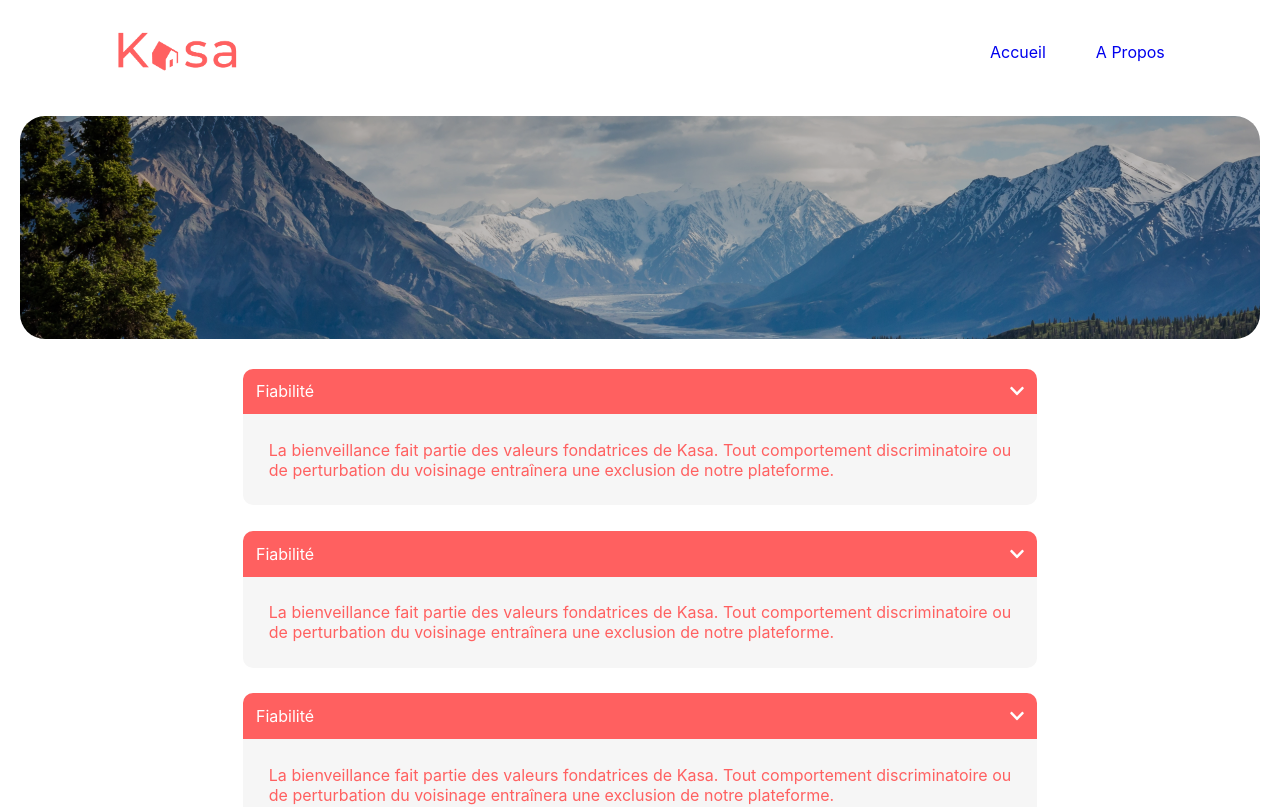
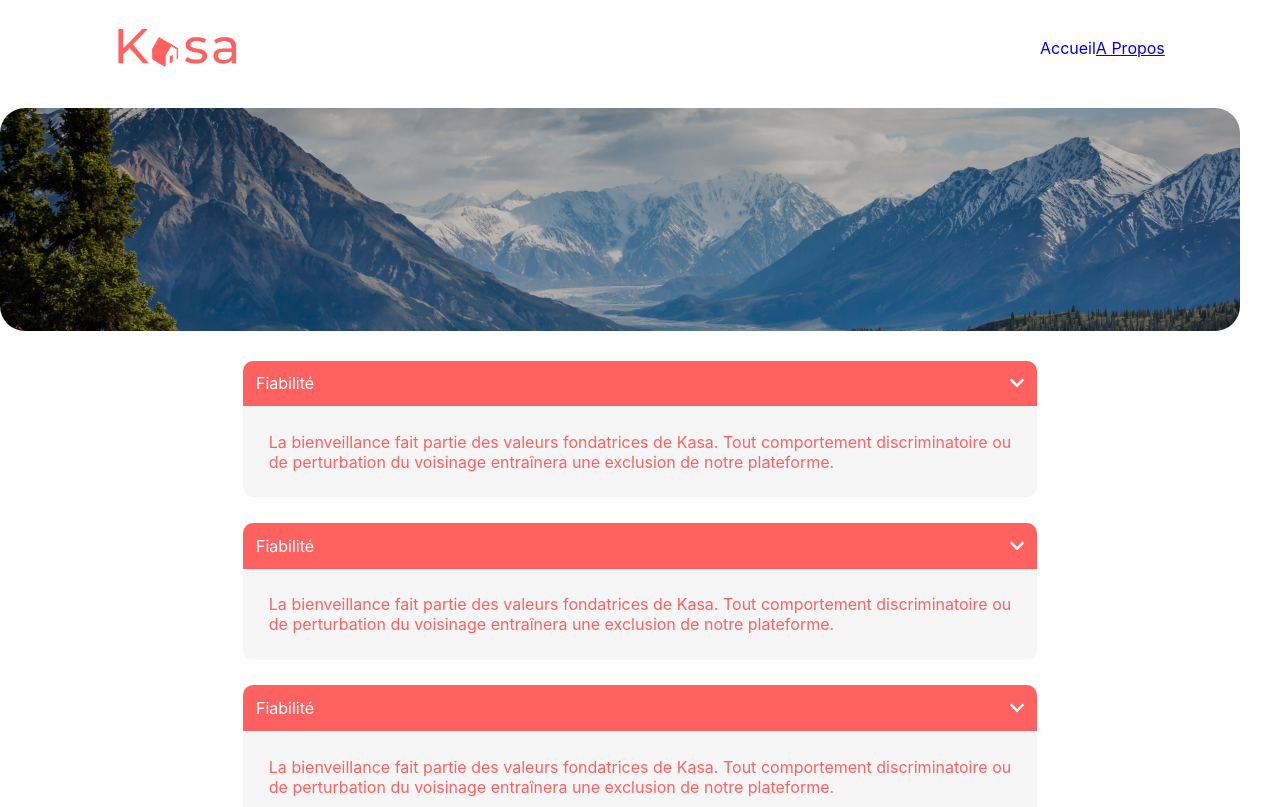
Before and after one commit to cnahornyj/kasa, a React (Create React App) app: page /a-propos in a window 1280 px wide. Shown: the top 807 px of the page. Built offline with nearby package versions, Linux system fonts and the light colour scheme.

Commit message:
Réorganisation des fichiers de l'application

```diff
--- a/public/index.html
+++ b/public/index.html
@@ -1,5 +1,5 @@
 <!DOCTYPE html>
-<html lang="en">
+<html lang="fr">
   <head>
     <meta charset="utf-8" />
     <link rel="icon" href="%PUBLIC_URL%/favicon.ico" />
@@ -10,34 +10,13 @@
       content="Web site created using create-react-app"
     />
     <link rel="apple-touch-icon" href="%PUBLIC_URL%/logo192.png" />
-    <!--
-      manifest.json provides metadata used when your web app is installed on a
-      user's mobile device or desktop. See https://developers.google.com/web/fundamentals/web-app-manifest/
-    -->
     <link rel="manifest" href="%PUBLIC_URL%/manifest.json" />
-    <!--
-      Notice the use of %PUBLIC_URL% in the tags above.
-      It will be replaced with the URL of the `public` folder during the build.
-      Only files inside the `public` folder can be referenced from the HTML.
 
-      Unlike "/favicon.ico" or "favicon.ico", "%PUBLIC_URL%/favicon.ico" will
-      work correctly both with client-side routing and a non-root public URL.
-      Learn how to configure a non-root public URL by running `npm run build`.
-    -->
-    <title>React App</title>
+    <title>Kasa</title>
   </head>
   <body>
     <noscript>You need to enable JavaScript to run this app.</noscript>
     <div id="root"></div>
-    <!--
-      This HTML file is a template.
-      If you open it directly in the browser, you will see an empty page.
 
-      You can add webfonts, meta tags, or analytics to this file.
-      The build step will place the bundled scripts into the <body> tag.
-
-      To begin the development, run `npm start` or `yarn start`.
-      To create a production bundle, use `npm run build` or `yarn build`.
-    -->
   </body>
 </html>
--- a/src/components/App.js
+++ b/src/components/App.js
@@ -1,23 +1,20 @@
 import "../styles/App.css";
 import React, { Component } from "react";
-import Header from "./Header";
-//import Banner from "./Banner";
-/*import ListHouses from "./ListHouses";
-import CardsList from "./CardsList";*/
-import Propos from "./Propos";
-import Footer from "./Footer";
+import {BrowserRouter, Switch, Route } from 'react-router-dom'
+import Accueil from "../pages/Accueil";
+import Propos from "../pages/Propos";
+import Error from "../pages/Error"
 
 class App extends Component {
   render() {
     return (
-      <div className="App">
-        <Header />
-        <Propos />
-        {/*<Banner />*/}
-        {/*<CardsList />*/}
-        {/*<ListHouses />*/}
-        <Footer />
-      </div>
+       <BrowserRouter>
+       <Switch>
+         <Route path="/" exact component={Accueil}/>
+         <Route path="/a-propos" exact component={Propos}/>
+         <Route component={Error}/>
+       </Switch>
+       </BrowserRouter>
     );
   }
 }
--- a/src/components/Navbar.js
+++ b/src/components/Navbar.js
@@ -1,21 +1,18 @@
 import React, { Component } from "react";
-import {
-  BrowserRouter as Router,
-  Link
-} from "react-router-dom";
+import { NavLink } from "react-router-dom";
 import "../styles/Navbar.css";
 
 class Navbar extends Component {
   render() {
     return (
-      <Router>
       <nav>
-        <ul className="ul">
-          <li className="li"><Link to="/">Accueil</Link></li>
-          <li><Link to="/propos">A Propos</Link></li>
-        </ul>
+        <NavLink exact to="/" activeClassName="pageActive">
+          Accueil
+        </NavLink>
+        <NavLink exact to="/a-propos" activeClassName="pageActive">
+          A Propos
+        </NavLink>
       </nav>
-      </Router>
     );
   }
 }
--- a/src/components/Propos.js
+++ /dev/null
@@ -1,20 +0,0 @@
-import React, { Component } from "react";
-import imgPropos from "../assets/montagne.png";
-import "../styles/Propos.css";
-import TexteAPropos from "./TexteAPropos";
-
-class Propos extends Component {
-  render() {
-    return (
-      <section className="propos">
-        <img src={imgPropos} alt="" className="imgBanner" />
-        <TexteAPropos />
-        <TexteAPropos />
-        <TexteAPropos />
-        <TexteAPropos />
-      </section>
-    );
-  }
-}
-
-export default Propos;
--- a/src/components/TexteAPropos.js
+++ b/src/components/TexteAPropos.js
@@ -1,6 +1,6 @@
 import React, { Component } from "react";
 import { FontAwesomeIcon } from "@fortawesome/react-fontawesome";
-import { faChevronDown } from "@fortawesome/free-solid-svg-icons";
+import { faChevronDown, faChevronUp } from "@fortawesome/free-solid-svg-icons";
 import '../styles/TexteAPropos.css'
 
 class TexteAPropos extends Component {
--- /dev/null
+++ b/src/pages/Accueil.js
@@ -0,0 +1,20 @@
+import React, { Component } from "react";
+import Header from "../components/Header";
+import Footer from "../components/Footer";
+import Banner from "../components/Banner";
+import CardsList from "../components/CardsList";
+
+class Accueil extends Component {
+  render() {
+    return (
+      <div>
+        <Header />
+        <Banner />
+        <CardsList />
+        <Footer />
+      </div>
+    );
+  }
+}
+
+export default Accueil;
--- a/src/components/Error.js
+++ b/src/pages/Error.js
@@ -1,13 +1,19 @@
 import React, { Component } from "react";
 import "../styles/Error.css";
+import Header from "../components/Header";
+import Footer from "../components/Footer"
 
 class Error extends Component {
   render() {
     return (
       <div className="errorPage">
+        <Header />
         <p>404</p>
         <p>Oups! La page que vous demandez n'existe pas.</p>
-        <a href="/home" className="visited">Retourner sur la page d'accueil</a>
+        <a href="/" className="visited">
+          Retourner sur la page d'accueil
+        </a>
+        <Footer />
       </div>
     );
   }
--- /dev/null
+++ b/src/pages/Propos.js
@@ -0,0 +1,26 @@
+import React, { Component } from "react";
+import imgPropos from "../assets/montagne.png";
+import "../styles/Propos.css";
+import TexteAPropos from "../components/TexteAPropos";
+import Header from "../components/Header";
+import Footer from "../components/Footer";
+
+class Propos extends Component {
+  render() {
+    return (
+      <div>
+        <Header />
+        <section className="propos">
+          <img src={imgPropos} alt="" className="imgBanner" />
+          <TexteAPropos />
+          <TexteAPropos />
+          <TexteAPropos />
+          <TexteAPropos />
+        </section>
+        <Footer />
+      </div>
+    );
+  }
+}
+
+export default Propos;
--- a/src/styles/Navbar.css
+++ b/src/styles/Navbar.css
@@ -12,15 +12,11 @@ a{
     text-decoration: none;
 }
 
-a:active{
-    font-weight: bold;
-}
-
-a:hover{
-    text-decoration: underline;
-}
-
 a:visited{
     text-decoration: none;
     color: #ff6060;
 }
+
+.pageActive{
+    text-decoration: underline;
+}
```
